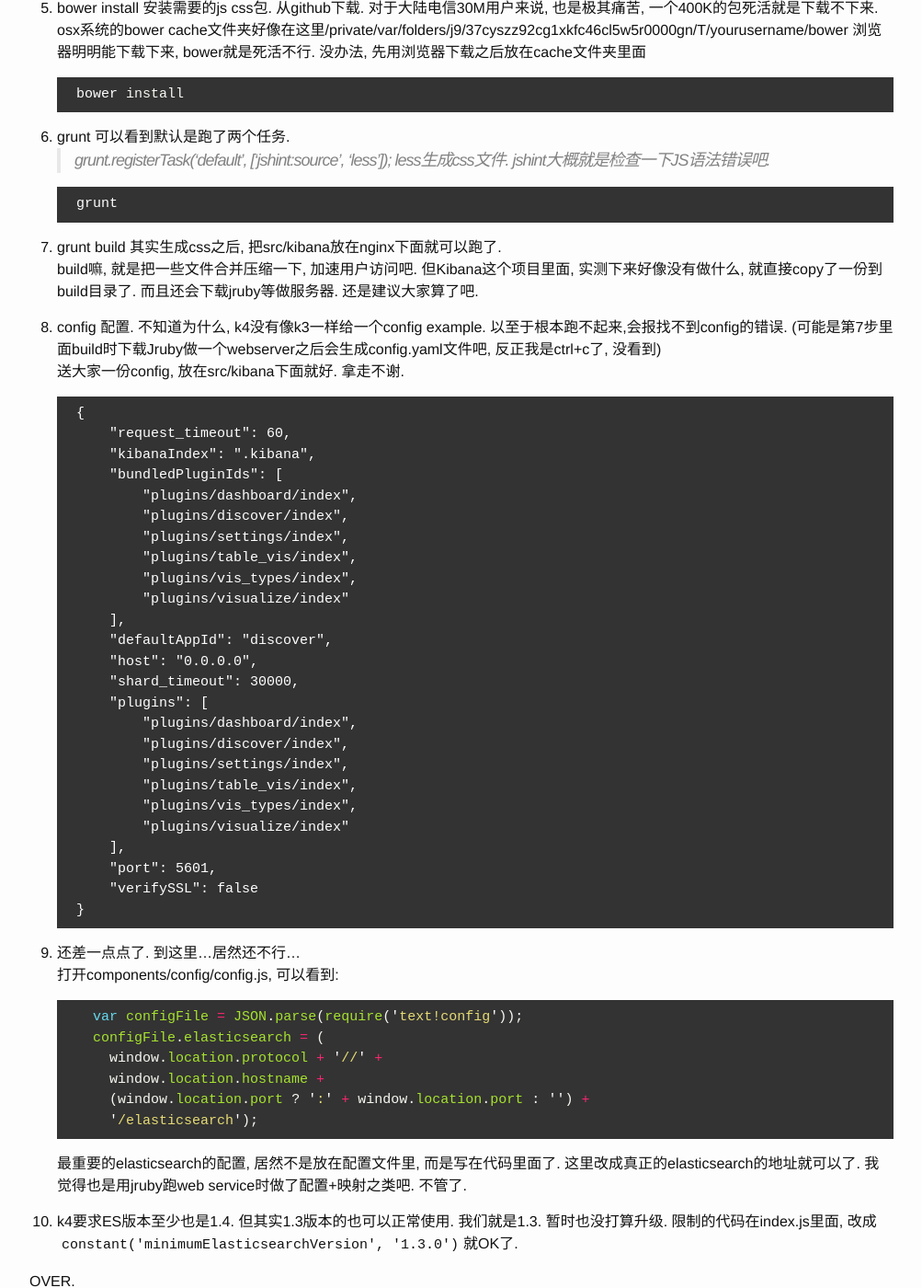
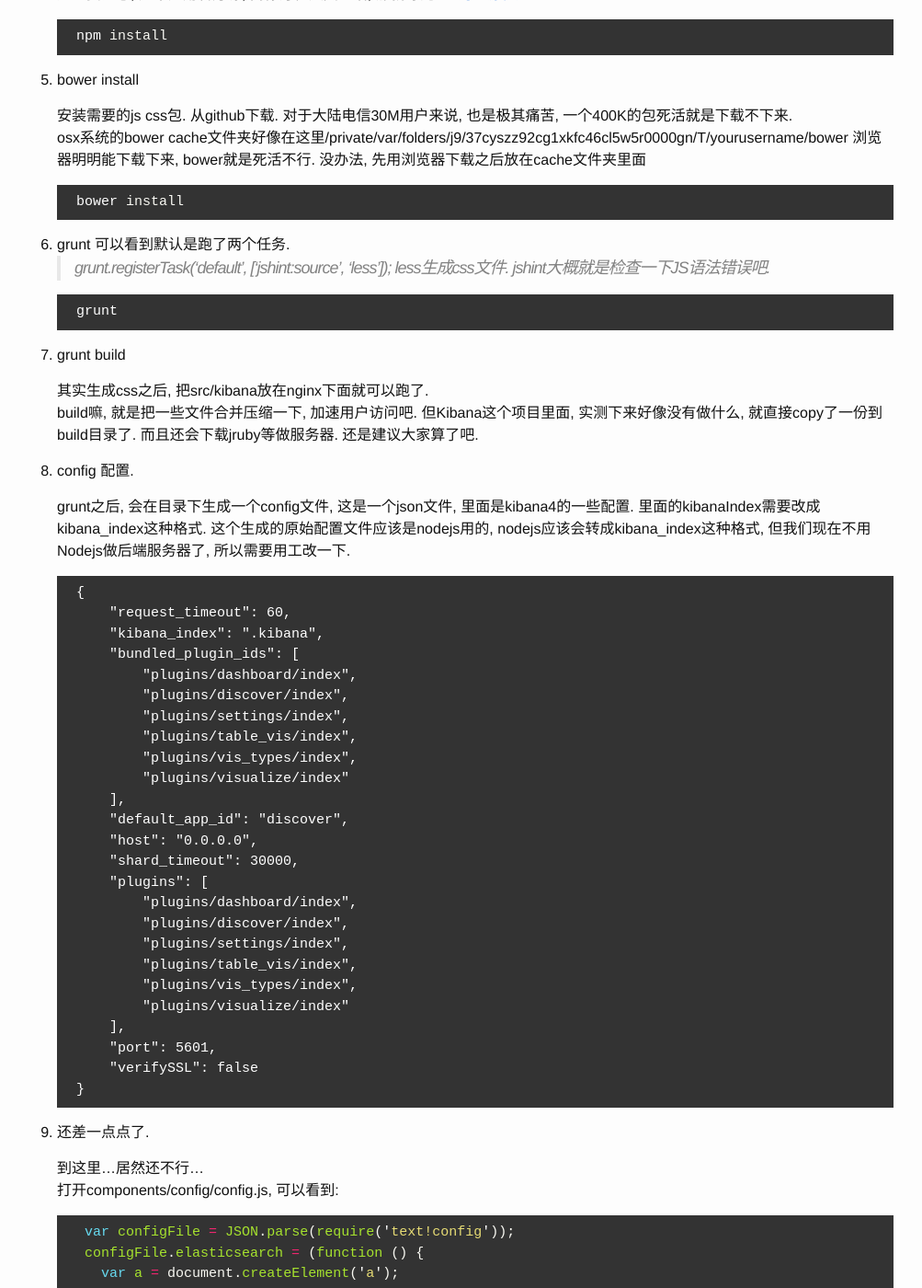
Before and after one commit to childe/ohmycat, a Jekyll site: the page built from _posts/2014-12-13-kibana4-install.md, in a window 1280 px wide and 1400 px high, scrolled down 773 px. Shown: the whole window at 92% size, without its empty margins (138-1141 px from the left). Built offline with Jekyll 4.4.1, drawn with Linux system fonts in a browser that asks for light colours; Markdown is read by kramdown in place of the engine named in the settings; comment, search, counter and statistics services are not loaded; some of the changed text lies outside the part shown.

Commit message:
new version

````diff
--- a/_posts/2014-12-13-kibana4-install.md
+++ b/_posts/2014-12-13-kibana4-install.md
@@ -3,14 +3,17 @@ layout: post
 title:  "kibana4打包和安装"
 date:   2014-12-13 23:08:22 +0800
 modifydate:   2015-01-13 19:14:14 +0800
-abstract:   "对于Kibana4,官方只提供了一个打包好的JAVA的包. 如果想自己修改一些代码添加一些自定义功能, impossible. 至少我还是希望能像Kibana3一样,就是一普通的hmlt静态网站,放在nginx下面跑. 可以添加一些自己的panel. 好吧, 虽然Kibana4好像已经不需要添加什么panel了,但改改css, html总行吧. 而且还可以利用nginx做一些权限控制什么的.<br>
+abstract:   "对于Kibana4,官方只提供了一个打包好的应用, 是用nodejs做服务器,功能很简单朴素, 基本上就是对静态页面做了一个窗口, 还有些中间件做日志记录等.<br>
+直接拿来用已经很方便了. 我写这篇记录的时候, 官方的发布包还是打包成一个java文件, 那个时候真的很不友好. 所以我折腾了一下, 把前端放在了nginx下面<br>
 虽然github有源码了,但做为一个新手, 对于grunt这些东西只是有最最最基本的一些了解,还是折腾了一会才搞定. 纪录一下."
 categories: elasticsearch
 ---
 
-对于Kibana4,官方只提供了一个打包好的JAVA的包. 如果想自己修改一些代码添加一些自定义功能, impossible. 至少我还是希望能像Kibana3一样,就是一普通的hmlt静态网站,放在nginx下面跑. 可以添加一些自己的panel. 好吧, 虽然Kibana4好像已经不需要添加什么panel了,但改改css, html总行吧. 而且还可以利用nginx做一些权限控制什么的.
+对于Kibana4,官方只提供了一个打包好的JAVA的包(现在已经是用nodejs了,使用很方便,修改源码也很方便,所以后面这些话忽略吧). 如果想自己修改一些代码添加一些自定义功能, impossible. 至少我还是希望能像Kibana3一样,就是一普通的hmlt静态网站,放在nginx下面跑. 可以添加一些自己的panel. 好吧, 虽然Kibana4好像已经不需要添加什么panel了,但改改css, html总行吧. 而且还可以利用nginx做一些权限控制什么的.
 
 虽然github有源码了,但做为一个新手, 对于grunt这些东西只是有最最最基本的一些了解,还是折腾了一会才搞定. 纪录一下.
+
+**以下操作都是基于8cef836c61b5749164156e19accb2a0881e902e4这个commit**
 
 1. 从github下载kibana4代码.
 
@@ -32,6 +35,7 @@ categories: elasticsearch
     ```
 
 4. 安装需要的npm包.
+
     其实, 我不确定是不是所有的包都要装, 我只是要用grunt build一下.甚至只是生成css文件而已.
     这里要注意, 如果是用官方源, 而你身在大陆的话, 那就等死吧.
     [淘宝源在此](https://cnodejs.org/topic/4f9904f9407edba21468f31e)
@@ -41,6 +45,7 @@ categories: elasticsearch
 ```
 
 5. bower install
+
     安装需要的js css包. 从github下载. 对于大陆电信30M用户来说, 也是极其痛苦, 一个400K的包死活就是下载不下来.
     osx系统的bower cache文件夹好像在这里/private/var/folders/j9/37cyszz92cg1xkfc46cl5w5r0000gn/T/yourusername/bower
     浏览器明明能下载下来, bower就是死活不行. 没办法, 先用浏览器下载之后放在cache文件夹里面
@@ -59,18 +64,19 @@ categories: elasticsearch
     ```
 
 7. grunt build
+
     其实生成css之后, 把src/kibana放在nginx下面就可以跑了.
     build嘛, 就是把一些文件合并压缩一下, 加速用户访问吧. 但Kibana这个项目里面, 实测下来好像没有做什么, 就直接copy了一份到build目录了. 而且还会下载jruby等做服务器. 还是建议大家算了吧.
 
 8. config 配置.
-    不知道为什么, k4没有像k3一样给一个config example. 以至于根本跑不起来,会报找不到config的错误. (可能是第7步里面build时下载Jruby做一个webserver之后会生成config.yaml文件吧, 反正我是ctrl+c了, 没看到)
-    送大家一份config, 放在src/kibana下面就好. 拿走不谢.
+
+    grunt之后, 会在目录下生成一个config文件, 这是一个json文件, 里面是kibana4的一些配置. 里面的kibanaIndex需要改成kibana_index这种格式. 这个生成的原始配置文件应该是nodejs用的, nodejs应该会转成kibana_index这种格式, 但我们现在不用Nodejs做后端服务器了, 所以需要用工改一下.
 
     ```
     {
         "request_timeout": 60,
-        "kibanaIndex": ".kibana",
-        "bundledPluginIds": [
+        "kibana_index": ".kibana",
+        "bundled_plugin_ids": [
             "plugins/dashboard/index",
             "plugins/discover/index",
             "plugins/settings/index",
@@ -78,7 +84,7 @@ categories: elasticsearch
             "plugins/vis_types/index",
             "plugins/visualize/index"
         ],
-        "defaultAppId": "discover",
+        "default_app_id": "discover",
         "host": "0.0.0.0",
         "shard_timeout": 30000,
         "plugins": [
@@ -95,39 +101,28 @@ categories: elasticsearch
     ```
 
 9. 还差一点点了.
+
     到这里...居然还不行...
     打开components/config/config.js, 可以看到:
 
     ```js
-      var configFile = JSON.parse(require('text!config'));
-      configFile.elasticsearch = (
-        window.location.protocol + '//' +
-        window.location.hostname +
-        (window.location.port ? ':' + window.location.port : '') +
-        '/elasticsearch');
+     var configFile = JSON.parse(require('text!config'));
+     configFile.elasticsearch = (function () {
+       var a = document.createElement('a');
+       a.href = 'elasticsearch';
+       return a.href;
+     }());
     ```
-    最重要的elasticsearch的配置, 居然不是放在配置文件里, 而是写在代码里面了. 这里改成真正的elasticsearch的地址就可以了. 我觉得也是用jruby跑web service时做了配置+映射之类吧. 不管了.
+    最重要的elasticsearch的配置, 不是放在配置文件里, 而是写在代码里面了. 这里改成真正的elasticsearch的地址就可以了.
 
 10. k4要求ES版本至少也是1.4. 但其实1.3版本的也可以正常使用. 我们就是1.3. 暂时也没打算升级. 限制的代码在index.js里面, 改成```constant('minimumElasticsearchVersion', '1.3.0')```就OK了.
 
 OVER.
 
 
-# 补充:
-## beta3出来了, 结果又有些问题, 我还记一下.
+# 补充 (曾经的某个版本下还需要):
 
-1. kibana4的默认索引名字
-    上面的config里面 kibanaIndex改名为kibana_index.
-
-    所以config里面也改成了
-
-    ```
-    "kibana_index": ".kibana",
-    ```
-
-    **这个不完全确定, 没仔细看过代码,读取配置的逻辑如何** 发现有问题我再改.
-
-2. script_fileds
+1. script_fileds
 
     安全起见, 我们的ES禁用script.
 
````
Also changed, not shown: other parts of _posts/2014-12-13-kibana4-install.md (+1 -1 lines).
